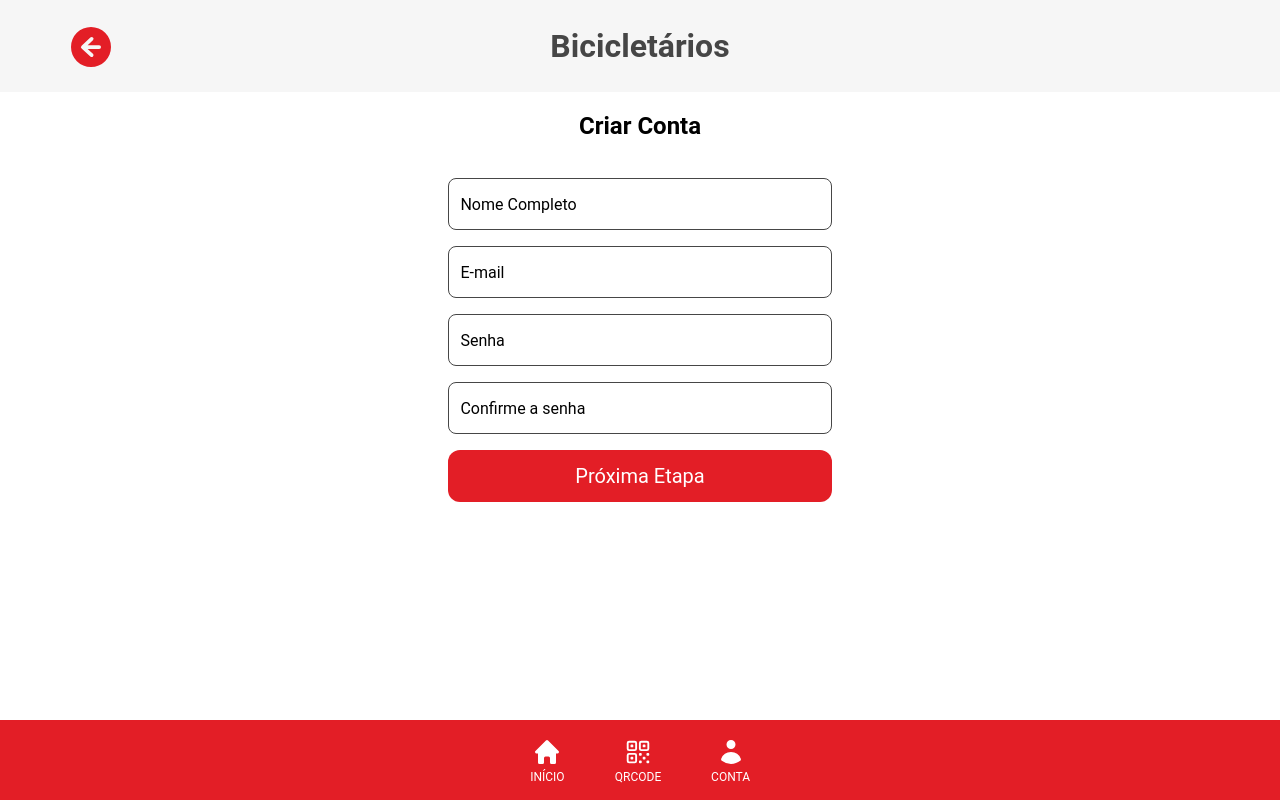
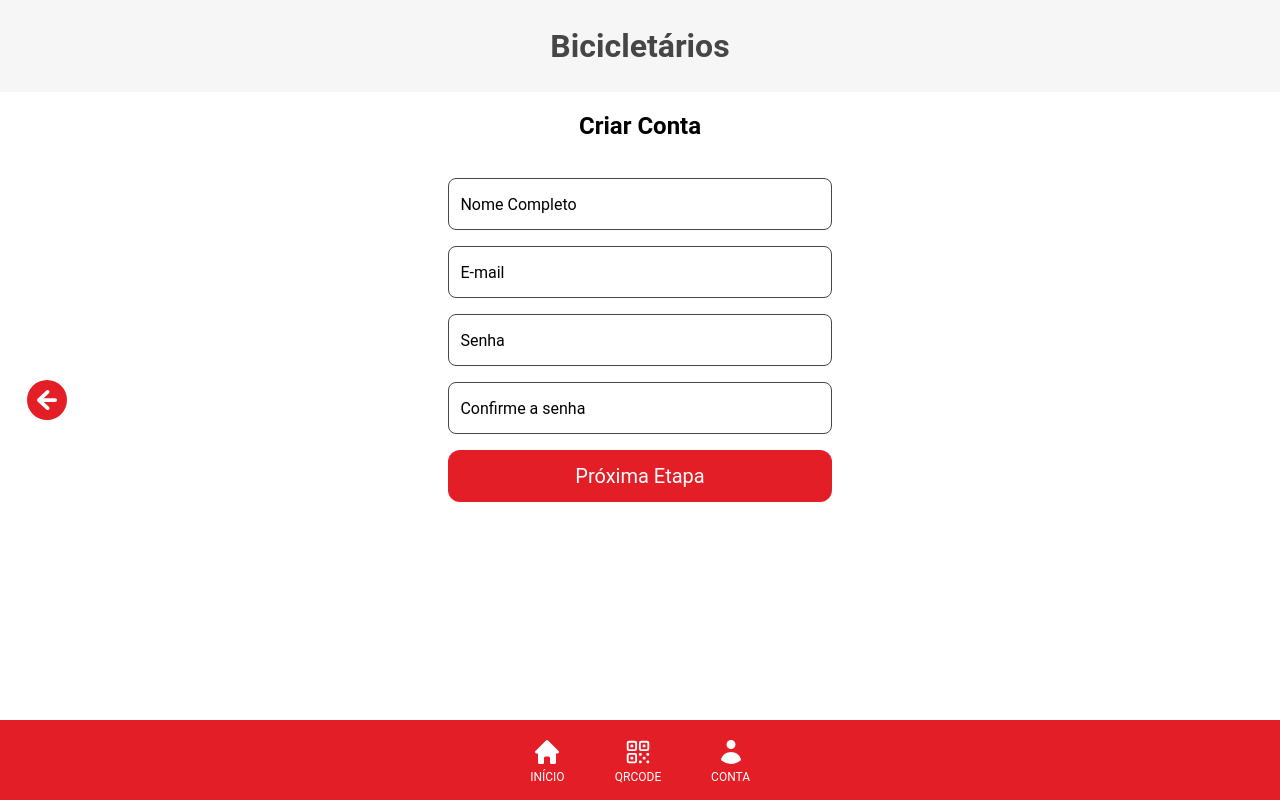
Before and after one commit to HG570/horse-rack, a React (Create React App) app: page /signup in a window 1280 px wide. Built offline with nearby package versions, Linux system fonts and the light colour scheme.

Commit message:
chore: adjust position

```diff
--- a/src/components/button/Back.module.css
+++ b/src/components/button/Back.module.css
@@ -1,11 +1,12 @@
 .back {
     all: unset;
-    align-items: start;
     padding: 0;
     width: 2.5rem;
     height: 2.5rem;
     position: absolute;
-    left: 5.556%;
+    top: 50%;
+    transform: translate(0, -50%);;
+    left: 3.375vh;
     cursor: pointer;
 }
 
```
